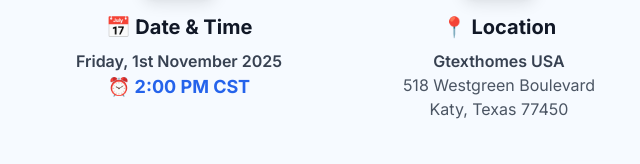
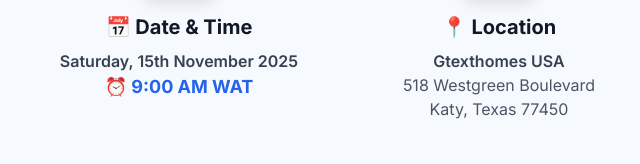
Before and after one commit to gtextsoft/GlobalRealEstate, a plain HTML site: page index.html in a window 1280 px wide. Shown: the part 1256-1420 px from the top of the page, 141-781 px from the left. Drawn offline with nearby package versions, Linux system fonts and the light colour scheme; animation ran at ten frames a second.

Commit message:
Update event date and time in INDEX.HTML for the Global Real Estate Investment Masterclass
- Changed the event date from November 1st, 2025, to November 15th, 2025, and updated the time from 2:00 PM CST to 9:00 AM WAT in the event details section for accuracy.

```diff
--- a/index.html
+++ b/index.html
@@ -337,8 +337,8 @@
                                 </svg>
                             </div>
                             <h3 class="text-xl font-bold text-gray-900 mb-2">📅 Date & Time</h3>
-                            <p class="text-gray-700 font-semibold">Friday, 1st November 2025</p>
-                            <p class="text-primary-600 font-bold text-lg">⏰ 2:00 PM CST</p>
+                            <p class="text-gray-700 font-semibold">Saturday, 15th November 2025</p>
+                            <p class="text-primary-600 font-bold text-lg">⏰ 9:00 AM WAT</p>
                         </div>
 
                         <div class="group">
@@ -1250,7 +1250,7 @@
                         <h4 class="font-bold text-yellow-300 mb-3">Event Details</h4>
                         <div class="space-y-2">
                             <p class="text-gray-300">📅 November 15th, 2025</p>
-                            <p class="text-gray-300">⏰ 2:00 PM CST</p>
+                            <p class="text-gray-300">⏰ 9:00 AM WAT</p>
                             <p class="text-gray-300">💻 Hybrid Event</p>
                         </div>
                     </div>
```
